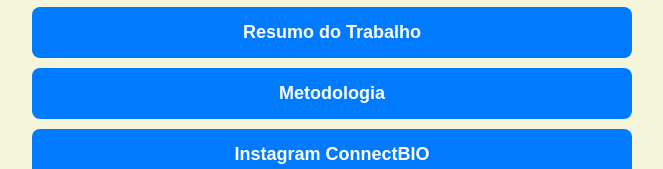
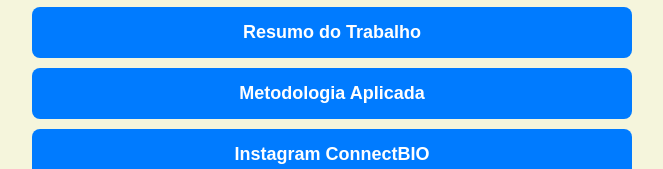
Before and after one commit to gilmar-souza7/Siepex-2025, a plain HTML site: page index.html in a window 1280 px wide. Shown: the part 301-470 px from the top of the page, without its empty margins (308-971 px from the left). Drawn offline with Linux system fonts and the light colour scheme.

Commit message:
Update index.html

```diff
--- a/index.html
+++ b/index.html
@@ -49,7 +49,7 @@
         <h1>MAPEAMENTO MOLECULAR DA OCORRÊNCIA DE NEMATOIDES FITOPATOGÊNICOS NO BRASIL POR qPCR</h1>
         <a href="https://drive.google.com/file/d/1xt3We3olhDPvyony0R9D4fO9MecrtOvx/view?usp=drive_link" class="link-button">Mapas de distribuição por espécie</a>
         <a href="https://drive.google.com/file/d/1UouqqpZnn4eRBHVzK1HYPkSFUrYNRiWS/view?usp=drive_link" class="link-button">Resumo do Trabalho</a>
-        <a href="https://drive.google.com/file/d/1cDamGTSdgwNgTNVlJpOMUJbvn3a-L_5p/view?usp=drive_link" class="link-button">Metodologia</a>
+        <a href="https://drive.google.com/file/d/1cDamGTSdgwNgTNVlJpOMUJbvn3a-L_5p/view?usp=drive_link" class="link-button">Metodologia Aplicada</a>
         <a href="https://www.instagram.com/connectbio/" class="link-button">Instagram ConnectBIO</a>
         <a href="https://www.linkedin.com/company/connectbio/posts/?feedView=all" class="link-button">LinkedIn ConnectBIO</a>
         <a href="https://www.linkedin.com/in/gilmar-elias-souza-600563144/" class="link-button">LinkedIn Gilmar Elias Souza</a>
```
